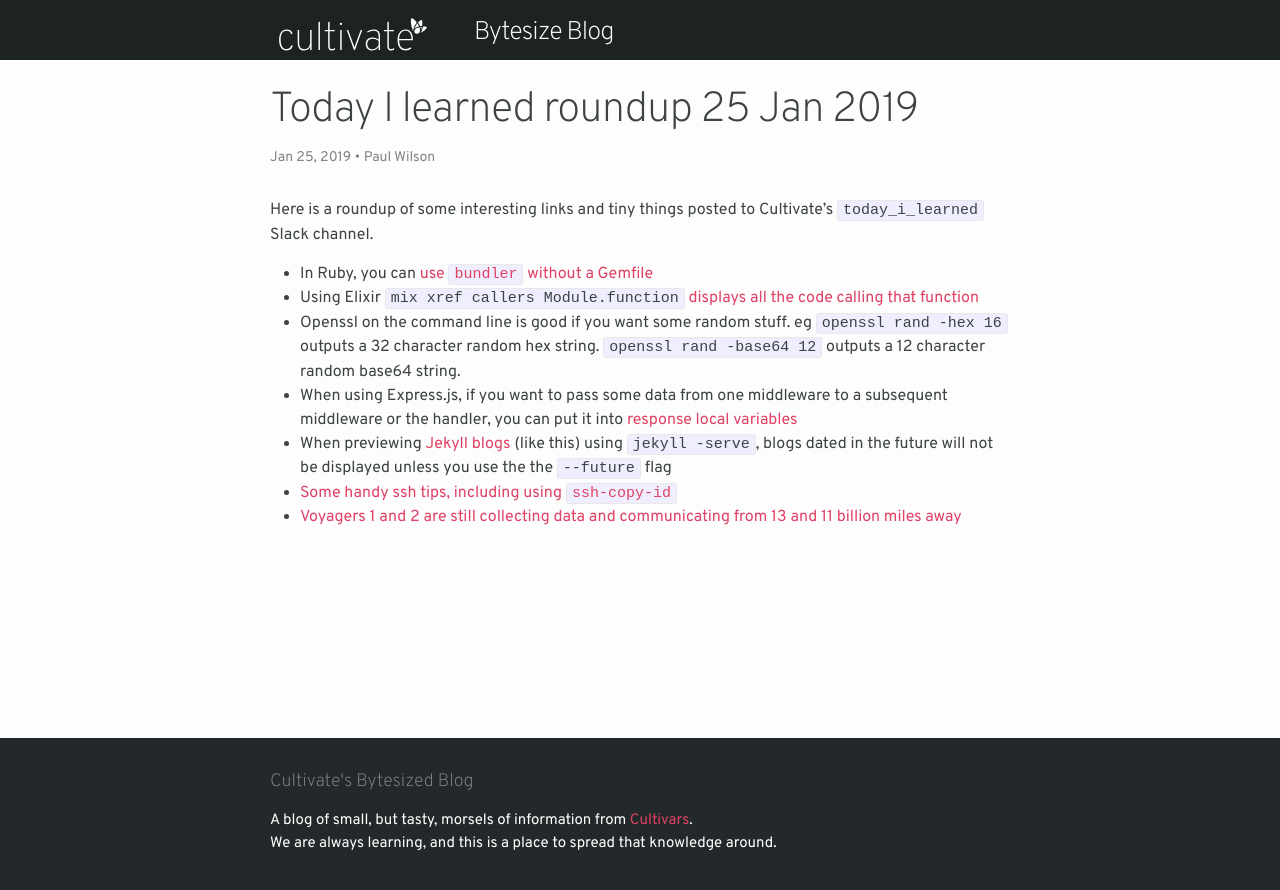
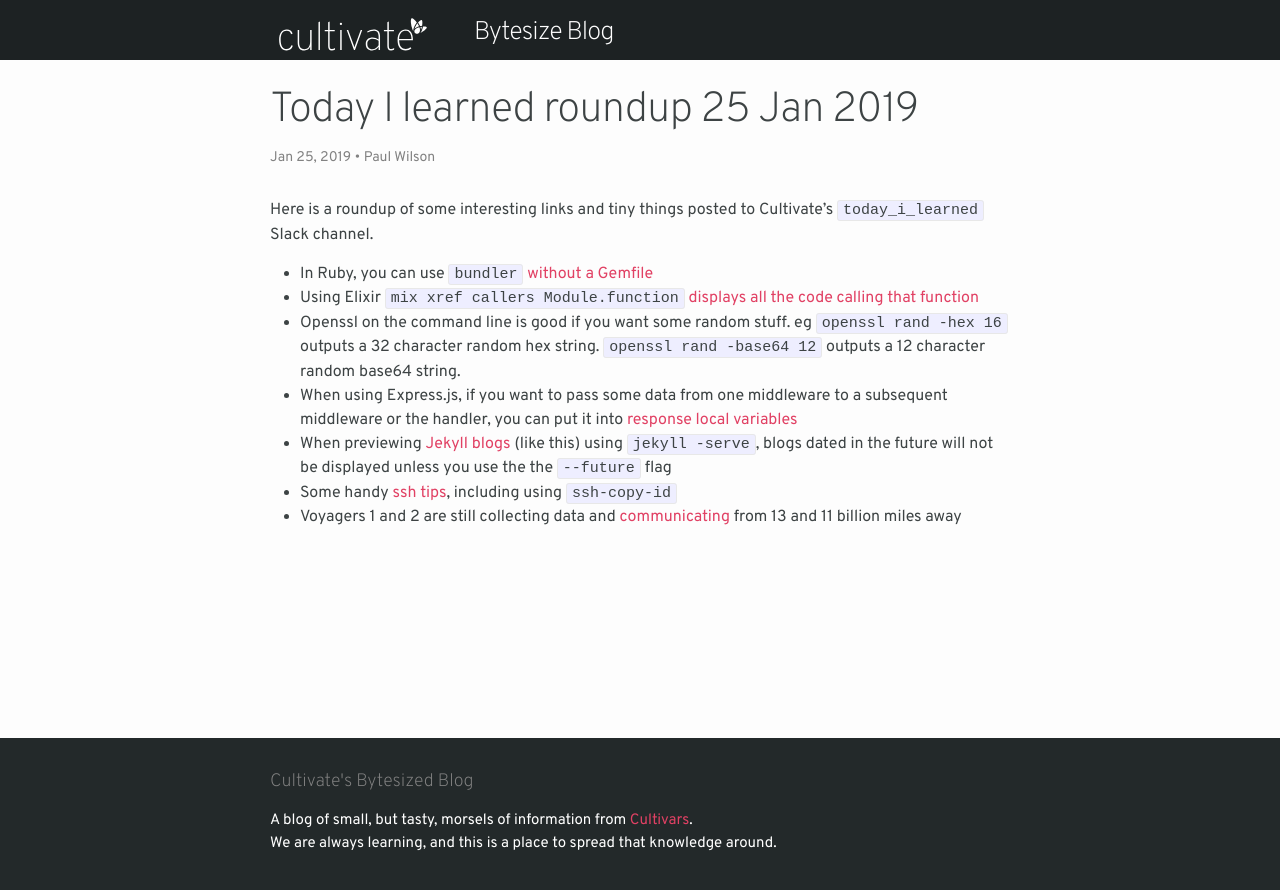
Before and after one commit to CultivateHQ/bytesize-blog, a Jekyll site: the page built from _posts/2019-01-25-today-i-learned-roundup-25-jan-2019.md, in a window 1280 px wide. Shown: the top 890 px of the page. Built offline with Jekyll 4.4.1, drawn with Linux system fonts in a browser that asks for light colours.

```diff
--- a/_posts/2019-01-25-today-i-learned-roundup-25-jan-2019.md
+++ b/_posts/2019-01-25-today-i-learned-roundup-25-jan-2019.md
@@ -8,10 +8,10 @@ categories: today-i-learned
 
 Here is a roundup of some interesting links and tiny things posted to Cultivate's `today_i_learned` Slack channel.
 
-* In Ruby, you can [use `bundler` without a Gemfile](https://victorafanasev.info/tech/you-can-use-bundler-without-gemfile)
+* In Ruby, you can use `bundler` [without a Gemfile](https://victorafanasev.info/tech/you-can-use-bundler-without-gemfile)
 * Using Elixir `mix xref callers Module.function` [displays all the code calling that function](https://twitter.com/gmile/status/1083744666544156672?s=12)
 * Openssl on the command line is good if you want some random stuff. eg `openssl rand -hex 16` outputs a 32 character random hex string. `openssl rand -base64 12` outputs a 12 character random base64 string.
 * When using Express.js, if you want to pass some data from one middleware to a subsequent middleware or the handler, you can put it into [response local variables](http://expressjs.com/en/4x/api.html#res.locals)
 * When previewing [Jekyll blogs](https://jekyllrb.com) (like this) using `jekyll -serve`, blogs dated in the future will not be displayed unless you use the the `--future` flag
-* [Some handy ssh tips, including using `ssh-copy-id`](https://twitter.com/b0rk/status/1087936439470444544)
-* [Voyagers 1 and 2 are still collecting data and communicating from 13 and 11 billion miles away](https://twitter.com/shannonmstirone/status/1088303552370331649)
+* Some handy [ssh tips](https://twitter.com/b0rk/status/1087936439470444544), including using `ssh-copy-id`
+* Voyagers 1 and 2 are still collecting data and [communicating](https://twitter.com/shannonmstirone/status/1088303552370331649) from 13 and 11 billion miles away
```
